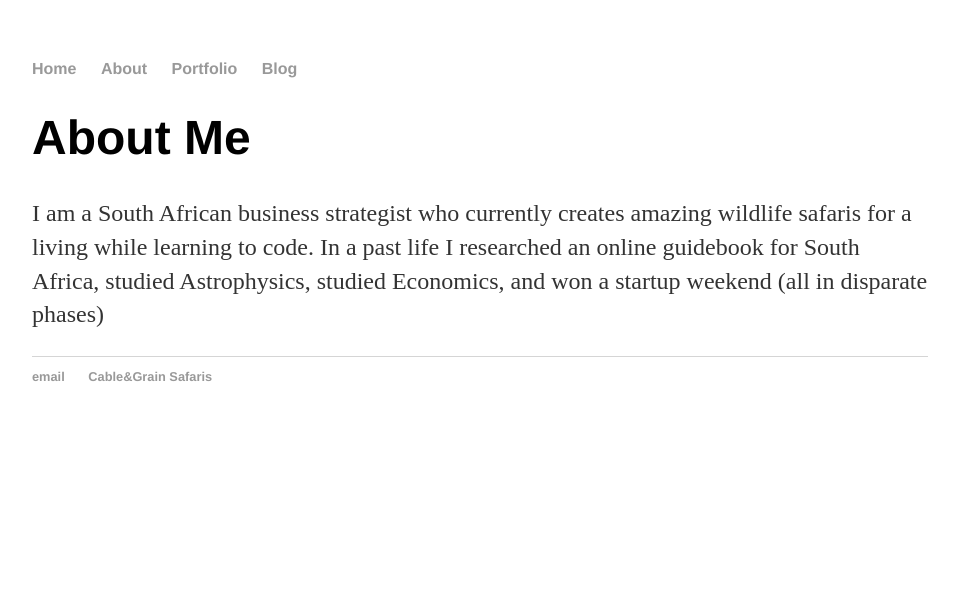
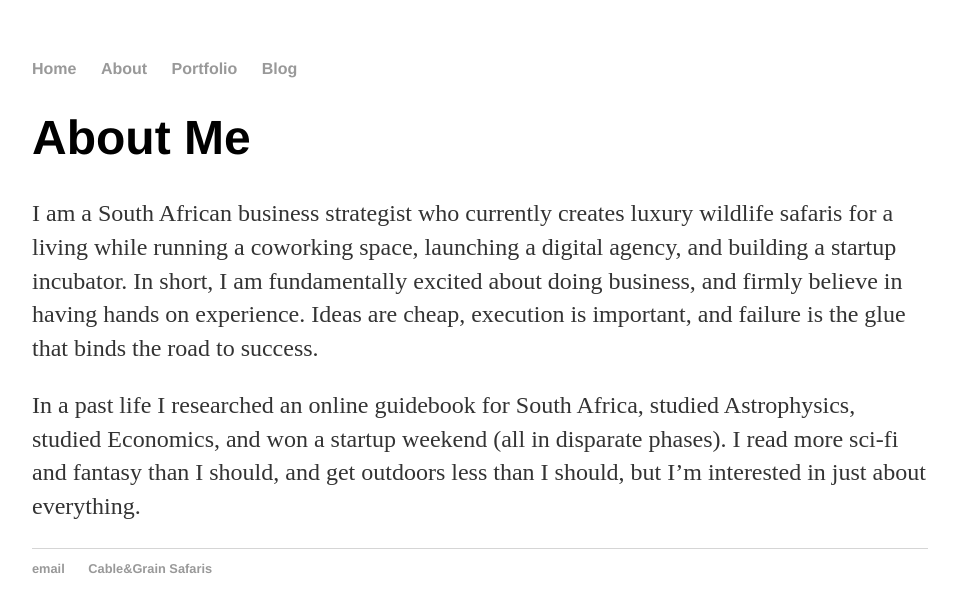
Before and after one commit to erikbrits/erikbrits.github.io, a Jekyll site: the page built from about/index.html, in a window 1280 px wide. Shown: the top 612 px of the page, without its empty margins (160-1118 px from the left). Built offline with Jekyll 4.4.1, drawn with Linux system fonts in a browser that asks for light colours.

Commit message:
Update index.html
2017 update

```diff
--- a/about/index.html
+++ b/about/index.html
@@ -3,4 +3,5 @@ layout: default
 title: About Me
 ---
   <h1> {{ page.title }} </h1>
-    <p> I am a South African business strategist who currently creates amazing wildlife safaris for a living while learning to code. In a past life I researched an online guidebook for South Africa, studied Astrophysics, studied Economics, and won a startup weekend (all in disparate phases)</p>
+    <p> I am a South African business strategist who currently creates luxury wildlife safaris for a living while running a coworking space, launching a digital agency, and building a startup incubator. In short, I am fundamentally excited about doing business, and firmly believe in having hands on experience. Ideas are cheap, execution is important, and failure is the glue that binds the road to success.</p>
+    <p>In a past life I researched an online guidebook for South Africa, studied Astrophysics, studied Economics, and won a startup weekend (all in disparate phases). I read more sci-fi and fantasy than I should, and get outdoors less than I should, but I’m interested in just about everything.</p>
```
